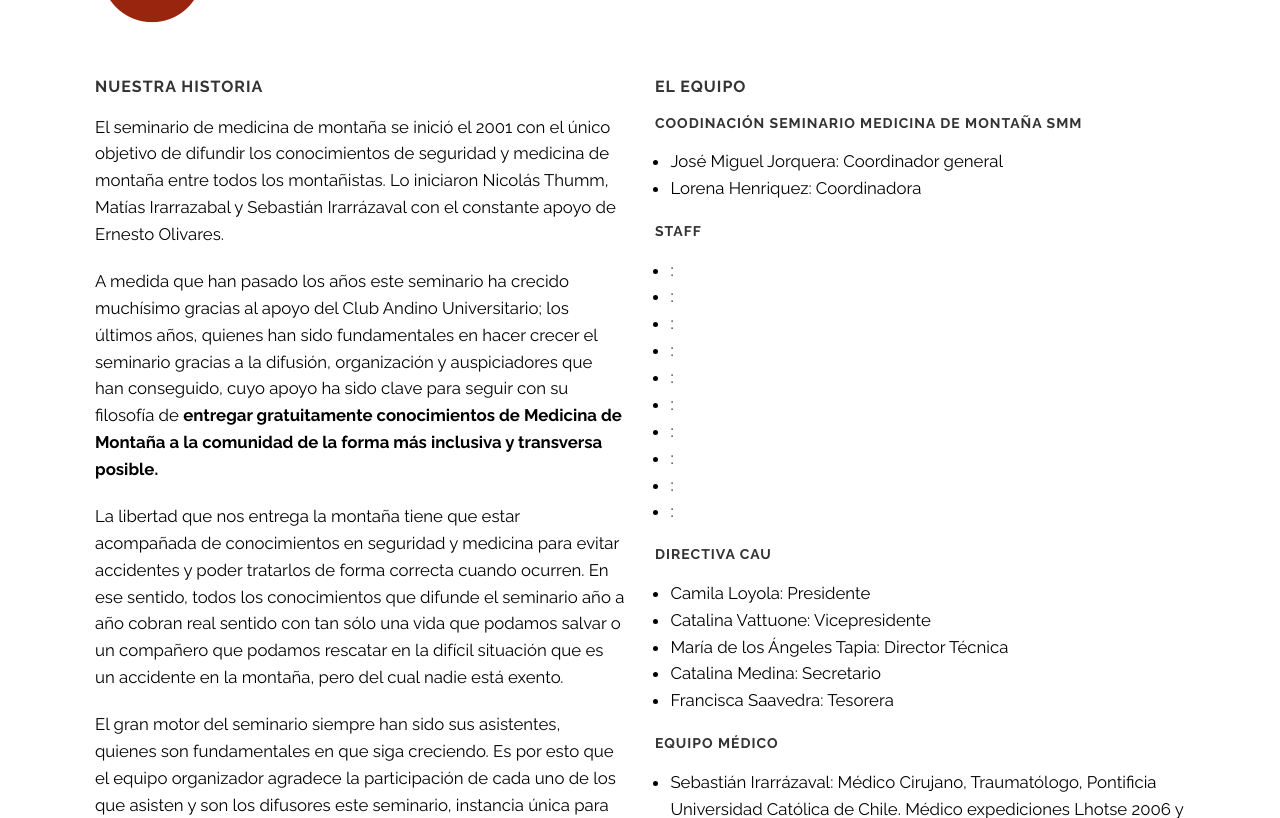
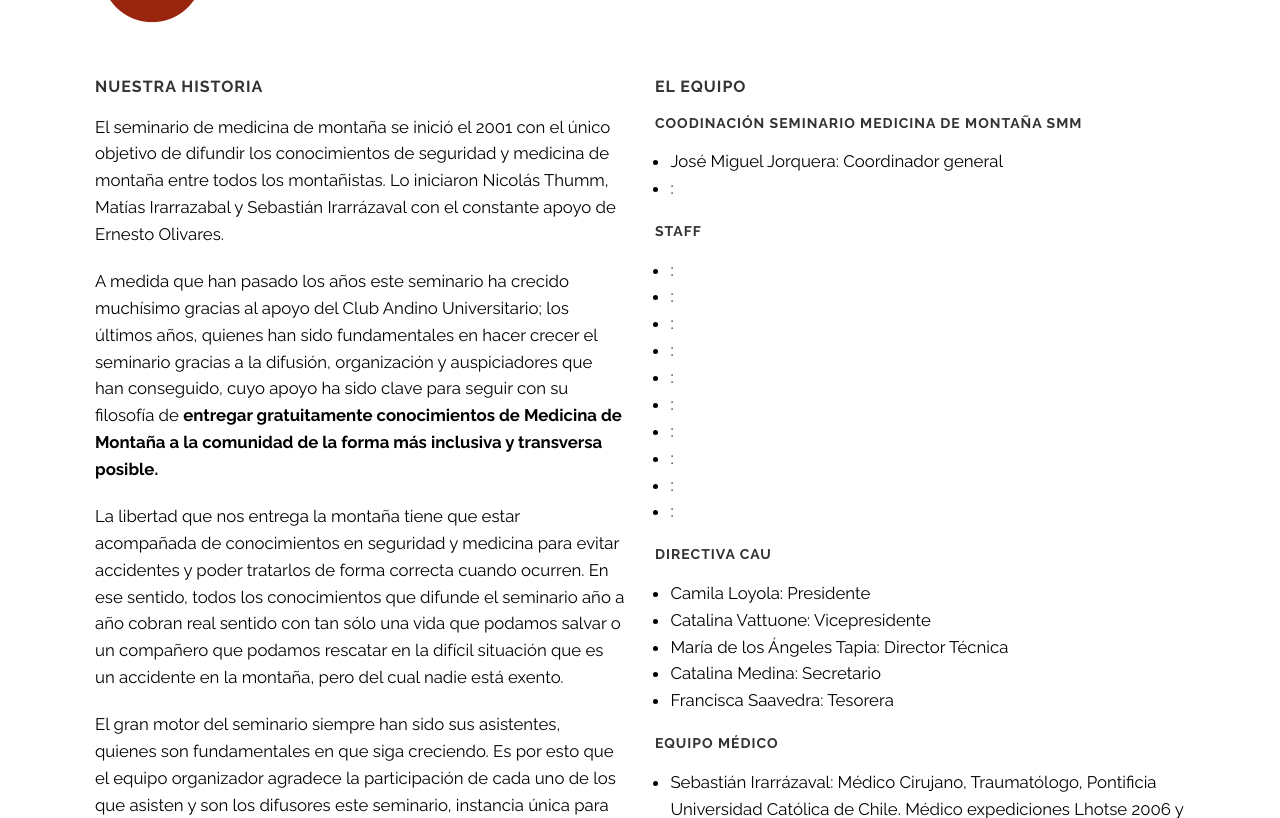
Before and after one commit to clubandinouniversitario/smm, a Jekyll site: the page built from about.html, in a window 1280 px wide and 900 px high, scrolled down 337 px, cut to the strip 82-900 px from the top of the window. Built offline with Jekyll 4.4.1, drawn with Linux system fonts in a browser that asks for light colours.

Commit message:
Update team.yml

```diff
--- a/_data/team.yml
+++ b/_data/team.yml
@@ -1,8 +1,8 @@
 managment:
   - name: José Miguel Jorquera
     description: Coordinador general
-  - name: Lorena Henriquez
-    description: Coordinadora
+  - name:
+    description:
 board:
   - name: Camila Loyola
     description: Presidente
```
